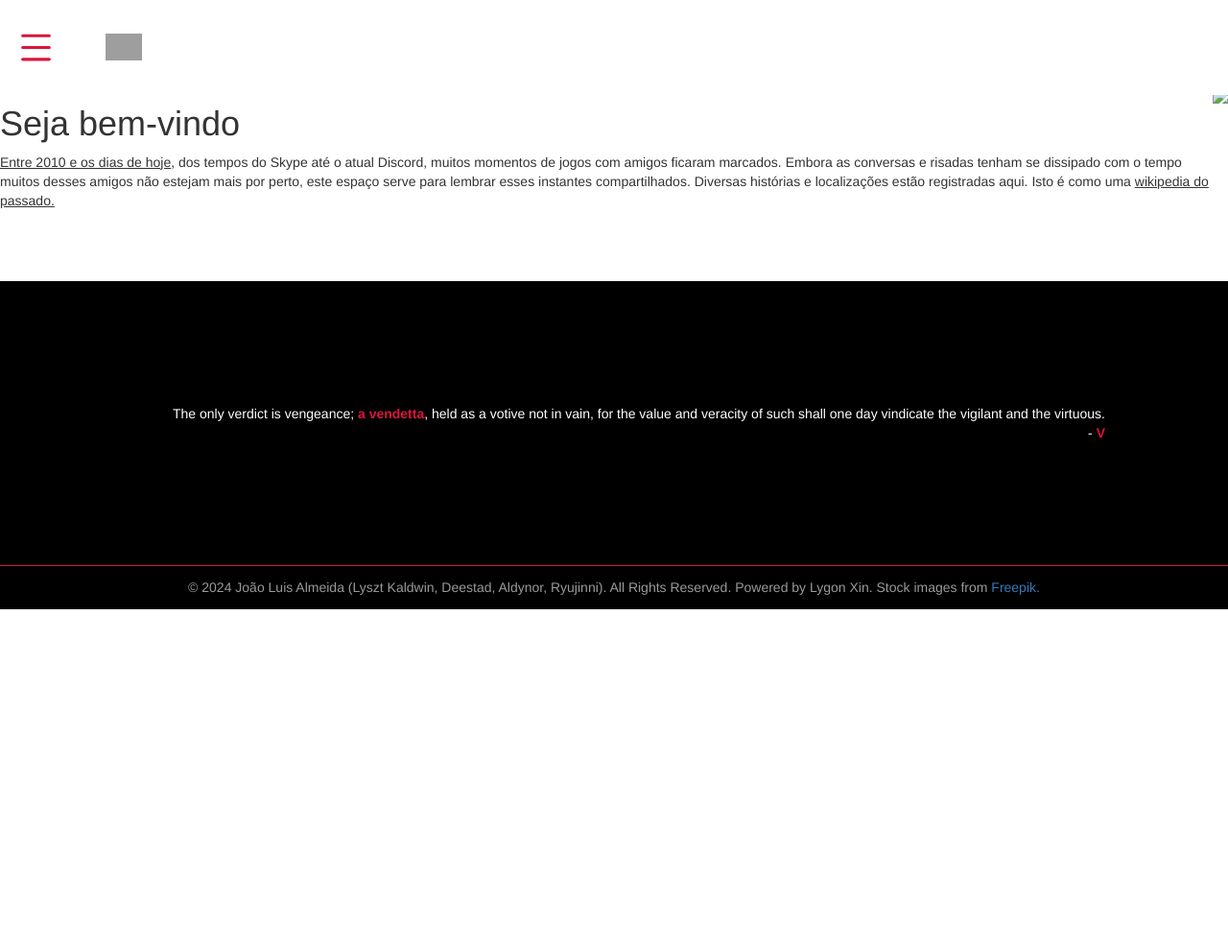
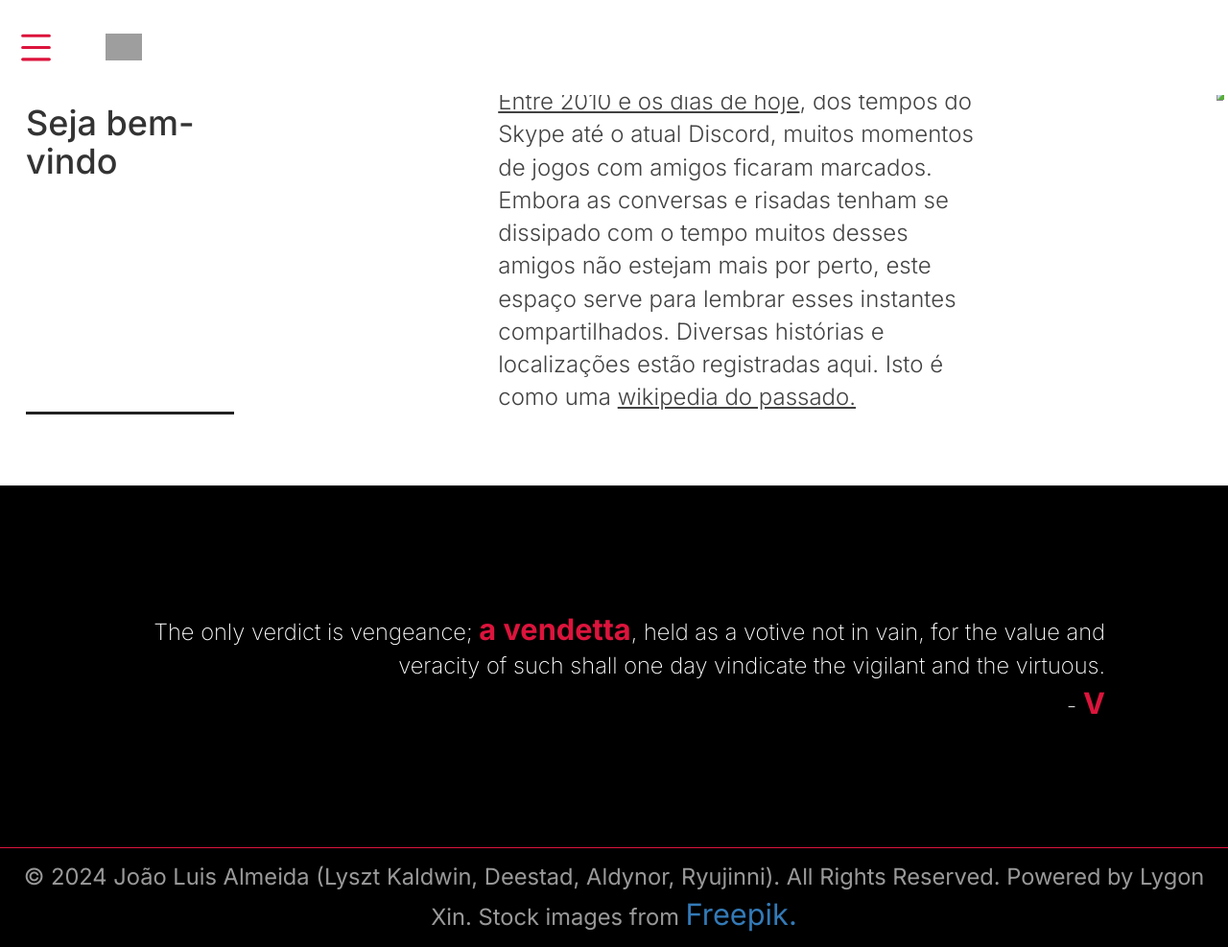
Before and after one commit to lyszt/lyszt.github.io, a Jekyll site: the page built from memorial.html, in a window 1280 px wide and 987 px high. Shown: the whole window at 96% size. Built offline with Jekyll 4.4.1, drawn with Linux system fonts in a browser that asks for light colours; grey boxes are pictures that could not be loaded.

Commit message:
Pointing to right directory

```diff
--- a/_layouts/defmemorial.html
+++ b/_layouts/defmemorial.html
@@ -8,7 +8,7 @@
     <!--[if lt IE 9]>
       <script src="http://html5shiv.googlecode.com/svn/trunk/html5.js"></script>
     <![endif]-->
-    <link rel="stylesheet" href="The Memorial/css/default.css">
+    <link rel="stylesheet" href="../The Memorial/css/default.css">
     <link rel="stylesheet" href="../css/default.css">
     <link rel="stylesheet" href="../css/480.css">
     <link rel="stylesheet" href="../css/768.css">
```
